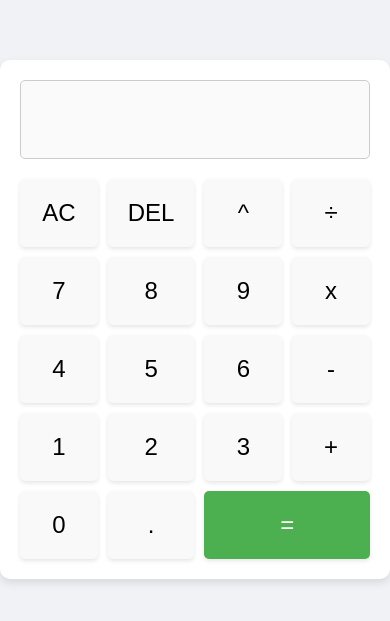
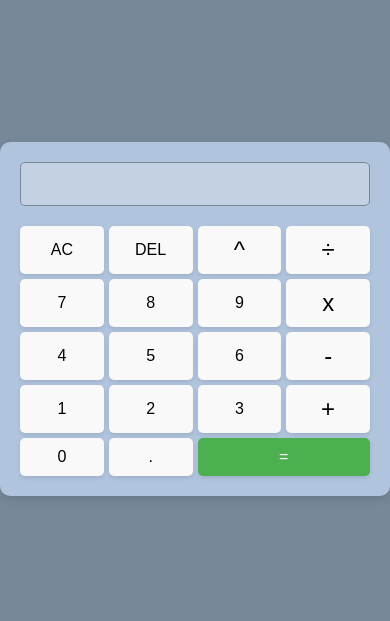
Before and after one commit to Sergiofirmino/calculadora, a plain HTML site: page index.html in a window 390 px wide. Shown: the part 103-724 px from the top of the page. Drawn offline with Linux system fonts and the light colour scheme.

Commit message:
version 3.0

```diff
--- a/styles.css
+++ b/styles.css
@@ -1,17 +1,19 @@
+/* Estilos Gerais */
 body {
     display: flex;
     justify-content: center;
     align-items: center;
     height: 100vh;
-    background-color: #f0f2f5;
+    background-color: #778899;
     font-family: 'Arial', sans-serif;
     margin: 0;
 }
 
+/* Calculadora */
 .calculator {
     width: 100%;
     max-width: 400px;
-    background-color: #fff;
+    background-color: #B0C4DE;
     padding: 20px;
     border-radius: 10px;
     box-shadow: 0 4px 8px rgba(0, 0, 0, 0.1);
@@ -20,17 +22,19 @@ body {
     align-items: center;
 }
 
+/* Display */
 #display {
     width: 100%;
     padding: 20px;
     font-size: 2rem;
     margin-bottom: 20px;
-    border: 1px solid #ccc;
+    border: 1px solid #778899;
     border-radius: 5px;
     text-align: right;
     box-sizing: border-box;
 }
 
+/* Botões */
 .buttons {
     display: grid;
     grid-template-columns: repeat(4, 1fr);
@@ -38,6 +42,7 @@ body {
     width: 100%;
 }
 
+/* Estilo dos Botões */
 button {
     padding: 20px;
     font-size: 1.5rem;
@@ -49,6 +54,12 @@ button {
     box-shadow: 0 2px 4px rgba(0, 0, 0, 0.1);
 }
 
+.operation{
+    font-size: 1.5rem;
+    font-weight:400;
+}
+
+/* Estilo dos Botões (hover e active) */
 button:hover {
     background-color: #e2e2e2;
 }
@@ -57,10 +68,12 @@ button:active {
     background-color: #d4d4d4;
 }
 
+/* Botões que ocupam duas colunas */
 .span-two {
     grid-column: span 2;
 }
 
+/* Botão de Igual (=) */
 .equals {
     background-color: #4CAF50;
     color: white;
@@ -73,3 +86,45 @@ button:active {
 .equals:active {
     background-color: #3e8e41;
 }
+
+/* Consultas de Mídia para Responsividade */
+
+/* Para telas menores que 600px de largura */
+@media (max-width: 600px) {
+    #display {
+        font-size: 1.5rem; /* Reduz o tamanho da fonte do display */
+        padding: 15px;
+    }
+
+    button {
+        padding: 15px;
+        font-size: 1.2rem; /* Reduz o tamanho da fonte dos botões */
+    }
+
+    .buttons {
+        grid-template-columns: repeat(4, 1fr); /* Ajusta a grid para 4 colunas */
+        gap: 8px;
+    }
+
+    .span-two {
+        grid-column: span 2; /* Mantém a largura do botão que ocupa 2 colunas */
+    }
+}
+
+/* Para telas menores que 400px de largura */
+@media (max-width: 400px) {
+    #display {
+        font-size: 1.2rem; /* Reduz ainda mais o tamanho da fonte do display */
+        padding: 10px;
+    }
+
+    button {
+        padding: 10px;
+        font-size: 1rem; /* Reduz ainda mais o tamanho da fonte dos botões */
+    }
+
+    .buttons {
+        grid-template-columns: repeat(4, 1fr); /* Ajusta a grid para 4 colunas */
+        gap: 5px;
+    }
+}
```
